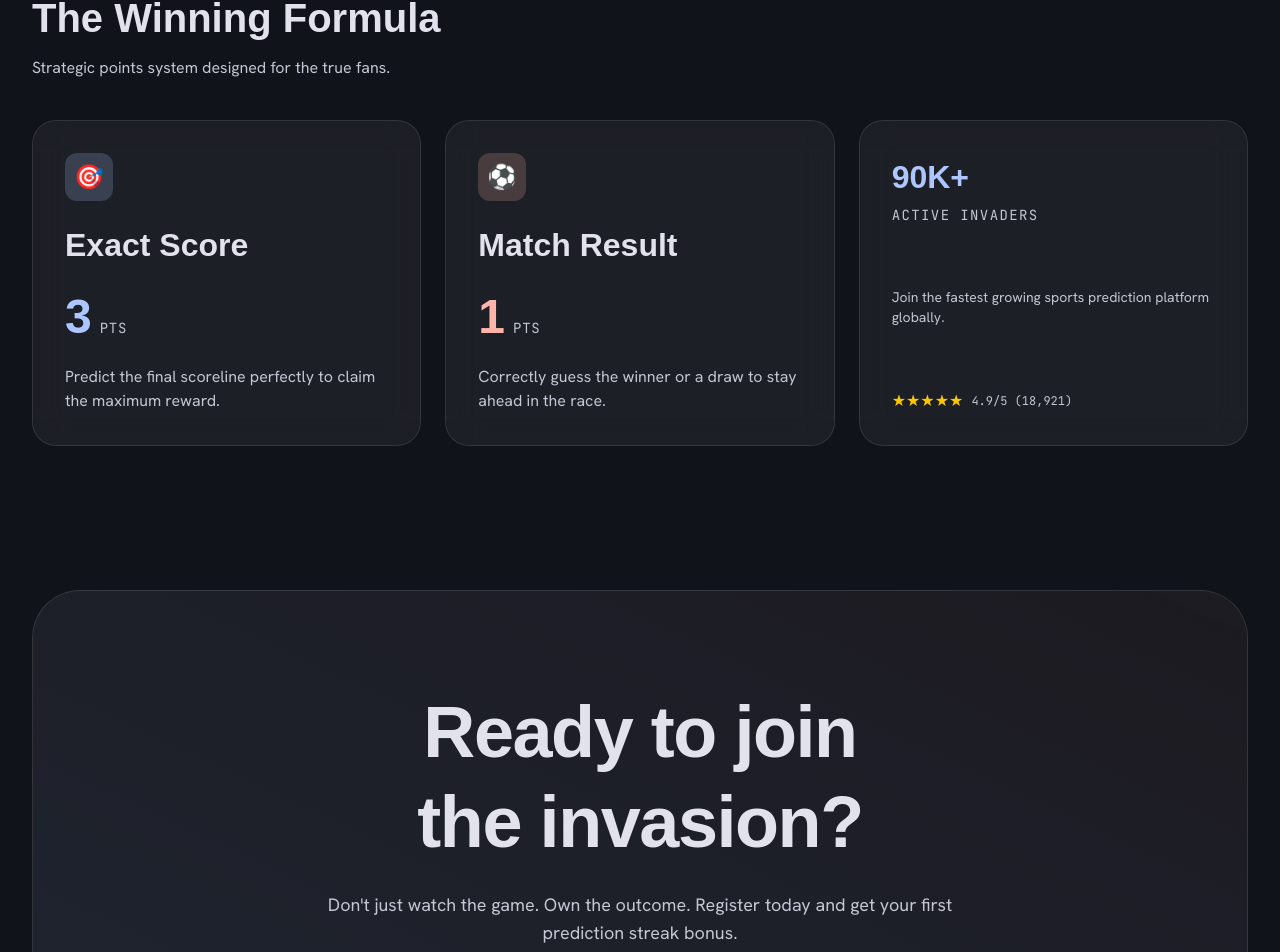
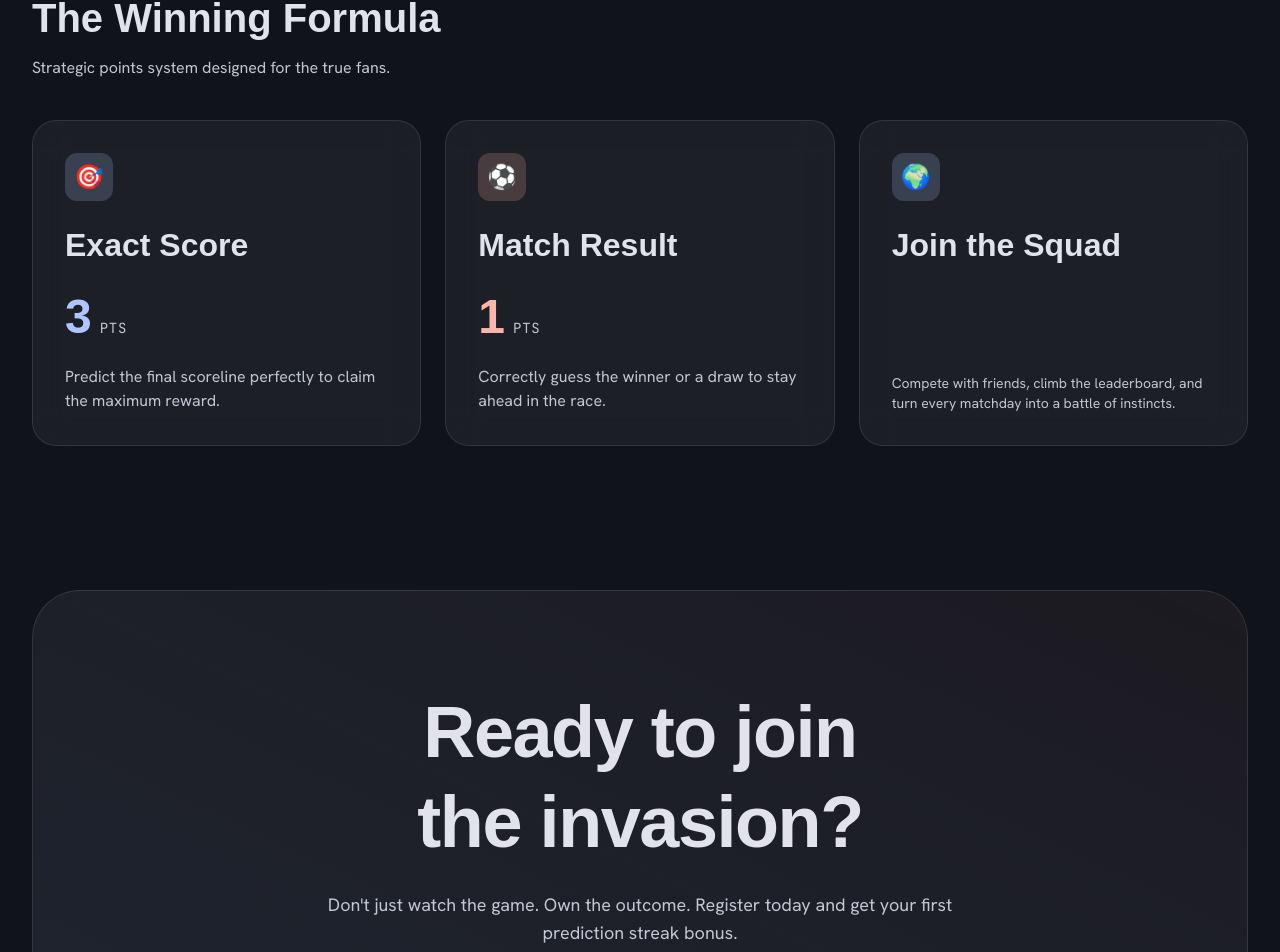
Before and after one commit to danielyongg/the-pitch-invaders, a Next.js app: page / in a window 1280 px wide. Shown: the part 881-1833 px from the top of the page. Built offline with nearby package versions, Linux system fonts and the light colour scheme; no server answers; the database is empty; a web font is replaced by a local one.

Commit message:
Remove fake user count and rating stats from landing page

```diff
--- a/app/page.tsx
+++ b/app/page.tsx
@@ -167,24 +167,19 @@ export default async function HomePage() {
                 description="Correctly guess the winner or a draw to stay ahead in the race."
                 iconBg="rgba(255,180,169,0.2)" emoji="⚽"
               />
-              {/* Stats card */}
+              {/* Community card */}
               <div className="glass-card rounded-3xl p-8 flex flex-col justify-between">
                 <div>
+                  <div className="w-12 h-12 rounded-xl mb-5 flex items-center justify-center text-2xl" style={{ background: 'rgba(174,198,255,0.2)' }}>
+                    🌍
+                  </div>
                   <div
-                    style={{ fontFamily: F.display, fontVariationSettings: '"wdth" 100', fontWeight: 700, fontSize: 32, color: '#aec6ff' }}
-                  >90K+</div>
-                  <div
-                    className="mt-1 text-sm uppercase tracking-widest"
-                    style={{ fontFamily: F.mono, color: '#c3c6d3' }}
-                  >Active Invaders</div>
+                    style={{ fontFamily: F.display, fontVariationSettings: '"wdth" 100', fontWeight: 700, fontSize: 32, color: '#e1e2ec' }}
+                  >Join the Squad</div>
                 </div>
                 <p className="text-sm mt-4" style={{ color: '#c3c6d3' }}>
-                  Join the fastest growing sports prediction platform globally.
+                  Compete with friends, climb the leaderboard, and turn every matchday into a battle of instincts.
                 </p>
-                <div className="mt-4 flex items-center gap-2">
-                  <span className="text-yellow-400">★★★★★</span>
-                  <span className="text-xs" style={{ fontFamily: F.mono, color: '#c3c6d3' }}>4.9/5 (18,921)</span>
-                </div>
               </div>
             </div>
           </section>
```
